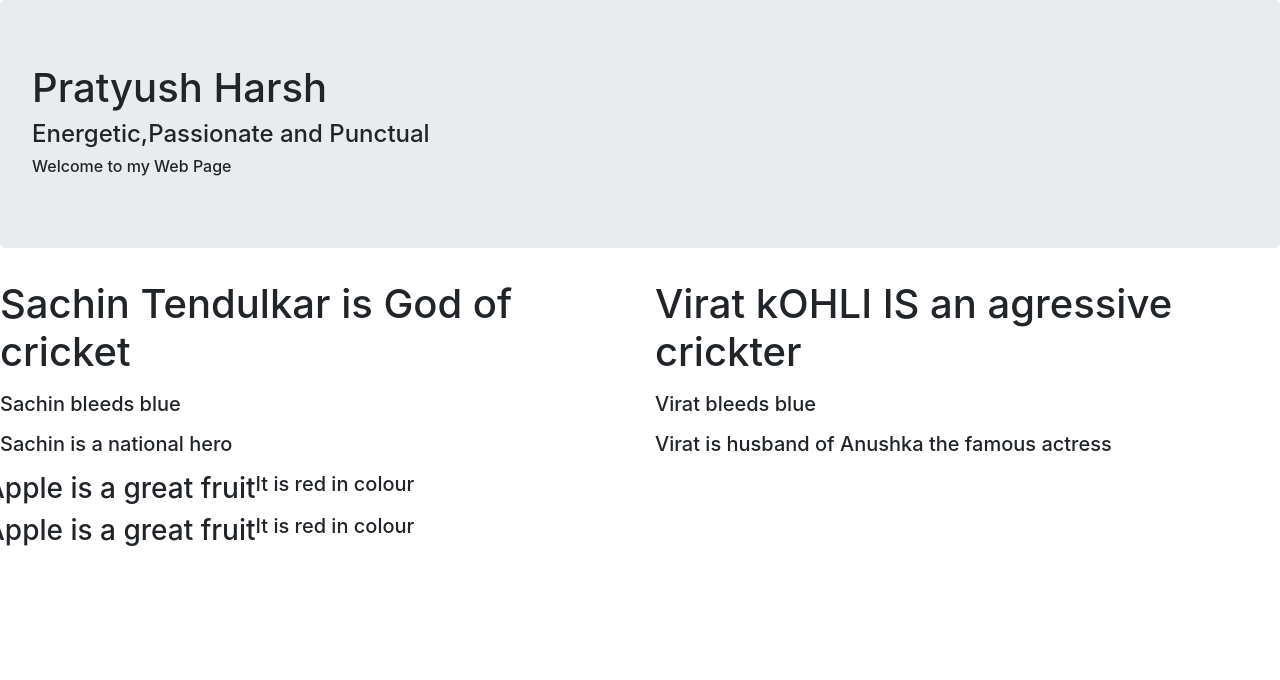
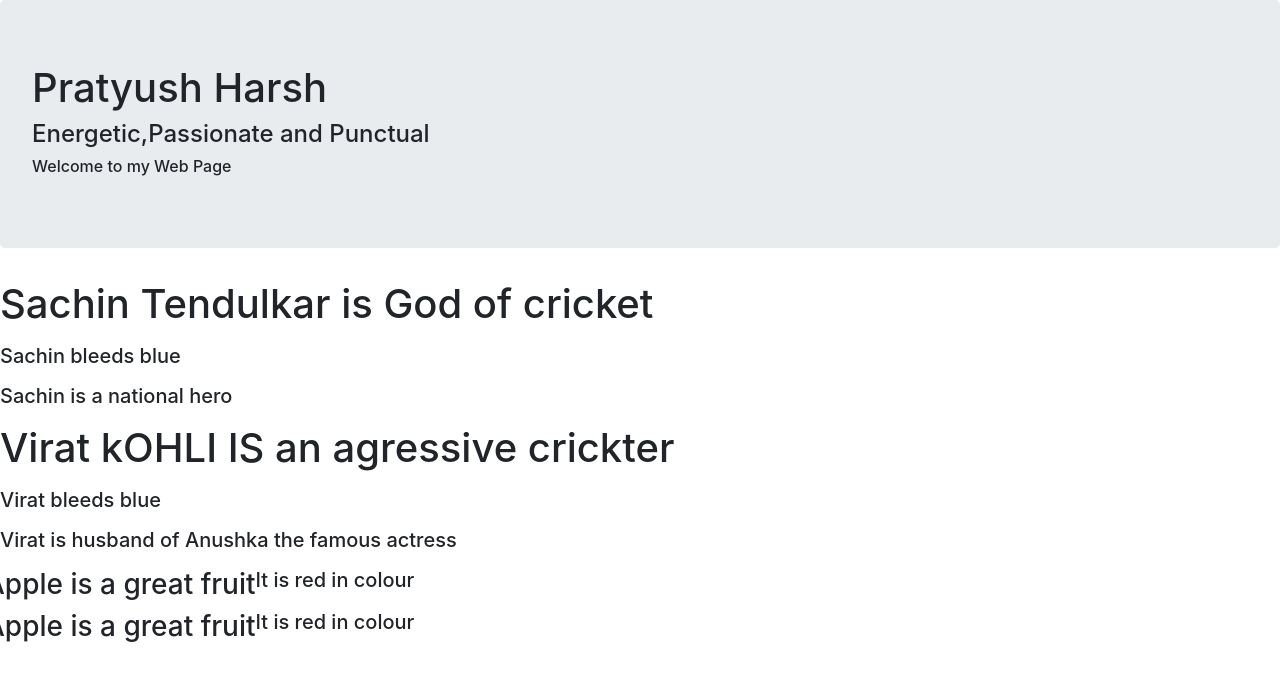
Before and after one commit to gr8geek/experimental-web, a website: page index.html in a window 1280 px wide. Drawn offline with nearby package versions, Linux system fonts and the light colour scheme.

Commit message:
Experiment

```diff
--- a/index.html
+++ b/index.html
@@ -18,13 +18,13 @@
     <boy>
         <div class="contianer">
             <div class="row">
-                <div class="col-12 col-sm-6">
+                <div class="col-12 col-xs-6">
                     <h1>Sachin Tendulkar is God of cricket</h1>
                     <p><h5>Sachin bleeds blue</h5>
                     <p><h5>Sachin is a national hero</h5</p></p>
 
                 </div>
-                <div class="col-12 col-sm-6">
+                <div class="col-12 col-xs-6">
                     <h1>Virat kOHLI IS an agressive crickter</h1>
                     <p><h5>Virat bleeds blue</h5>
                     <p><h5>Virat is husband of Anushka the famous actress</h5</p></p>
```
